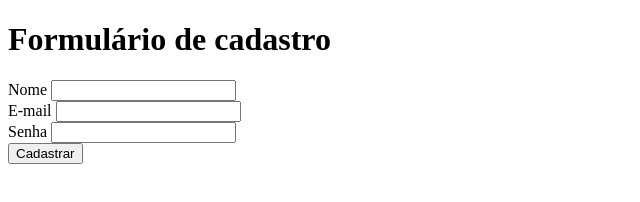
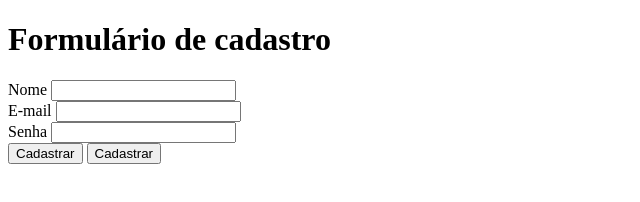
Before and after one commit to Marciocalmeida/curso_ebac_frontend_2024, a plain HTML site: page index.html in a window 1280 px wide. Shown: the whole page, without its empty margins (0-640 px from the left). Drawn offline with Linux system fonts and the light colour scheme.

Commit message:
Correção no exercicio

```diff
--- a/index.html
+++ b/index.html
@@ -17,5 +17,9 @@
         <label for="Senha">Senha</label>
         <input id="Senha" type="password" /> <br />
         <button onclick="cadastrar">Cadastrar</button>
+        <button type="submit">
+            Cadastrar
+        </button>
+    </form>
 </body>
 </html>
```
